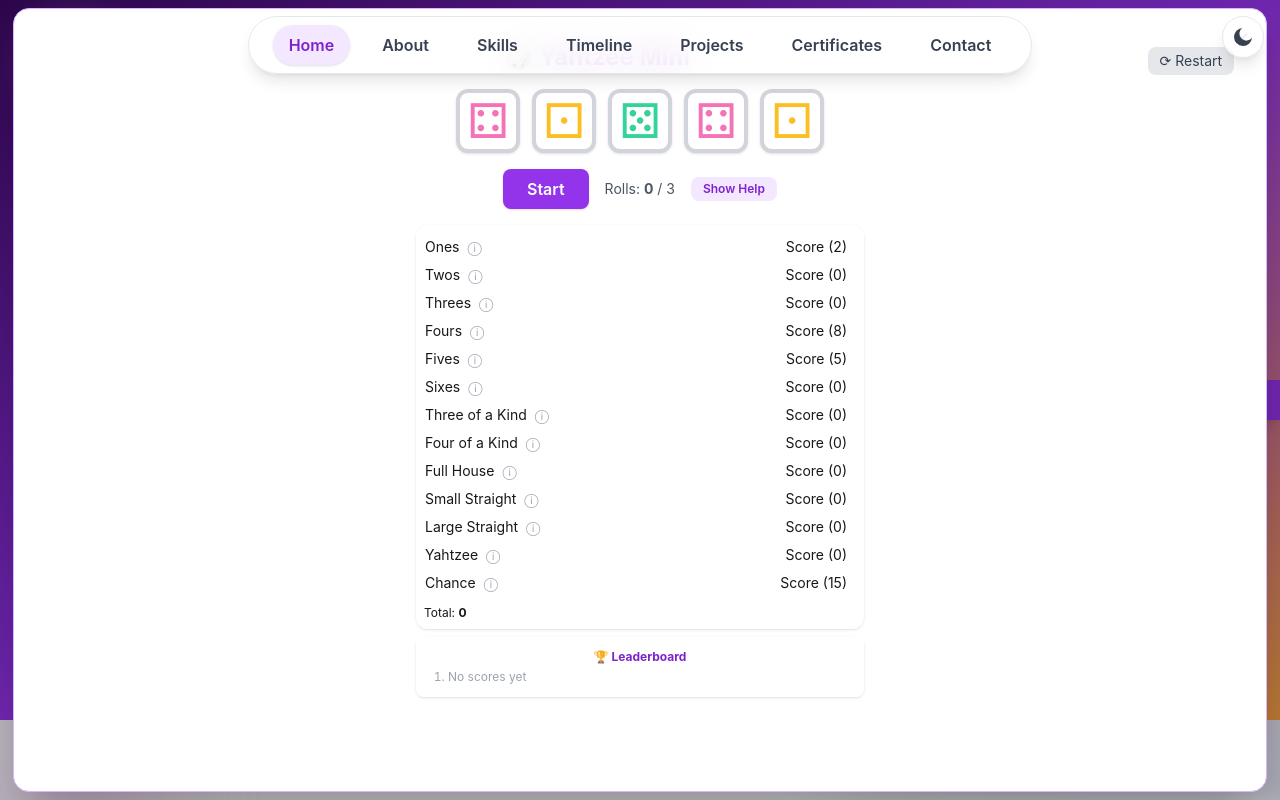
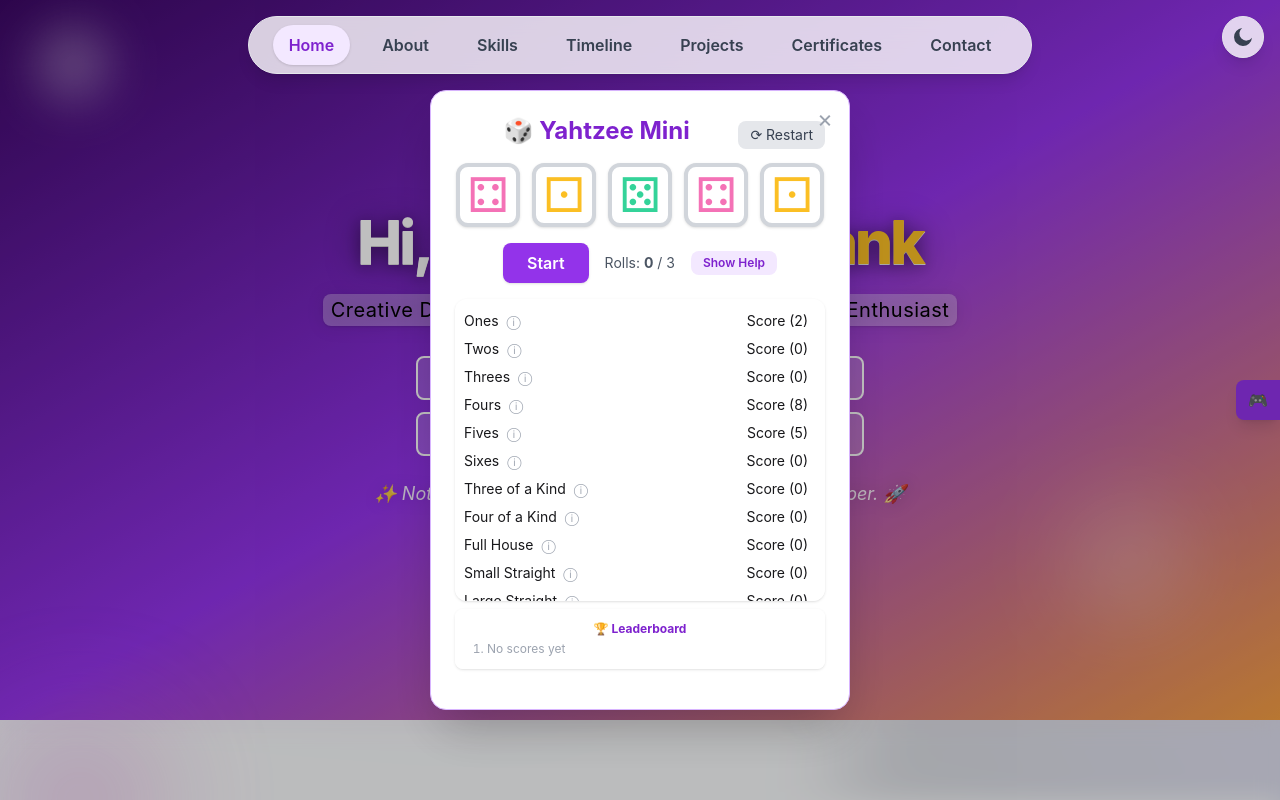
Before and after one commit to shashanksuri616/mypage, a React (Create React App) app in the folder frontend/: page / in a window 1280 px wide. Both pictures are taken after a click on the button "Open Game". Shown: the top 800 px of the page. Built offline with nearby package versions, Linux system fonts and the light colour scheme.

Commit message:
improved minigame

```diff
--- a/frontend/src/components/GameSideTab.js
+++ b/frontend/src/components/GameSideTab.js
@@ -1,10 +1,22 @@
 // GameSideTab.js
-import { useState } from "react";
+import { useState, useEffect } from "react"; // <-- Add useEffect import
 import { motion, AnimatePresence } from "framer-motion";
 import SimpleGame from "./SimpleGame";
 
 const GameSideTab = () => {
   const [open, setOpen] = useState(false);
+
+  // Prevent background scroll when game popup is open
+  useEffect(() => {
+    if (open) {
+      document.body.style.overflow = "hidden";
+    } else {
+      document.body.style.overflow = "";
+    }
+    return () => {
+      document.body.style.overflow = "";
+    };
+  }, [open]);
 
   return (
     <>
@@ -26,19 +38,20 @@
             initial={{ opacity: 0 }}
             animate={{ opacity: 1 }}
             exit={{ opacity: 0 }}
-            style={{ background: "rgba(0,0,0,0.25)" }}
+            style={{ background: "rgba(0,0,0,0.25)", touchAction: "none" }}
           >
             <motion.div
-              className="relative bg-white dark:bg-gray-900 rounded-2xl shadow-2xl p-2 xs:p-4 sm:p-8 border border-purple-300 flex flex-col items-center overflow-y-auto"
+              className="relative bg-white dark:bg-gray-900 rounded-2xl shadow-2xl border border-purple-300 flex flex-col items-center overflow-y-auto"
               style={{
-                width: "100vw",
-                maxWidth: "98vw",
-                height: "100vh",
-                maxHeight: "98vh",
+                width: "96vw",
+                maxWidth: "420px",
+                height: "96vh",
+                maxHeight: "620px",
                 margin: "0 auto",
                 boxSizing: "border-box",
                 overscrollBehavior: "contain",
-                WebkitOverflowScrolling: "touch", // Smooth scroll for iOS/Android
+                WebkitOverflowScrolling: "touch",
+                padding: "1.5rem",
               }}
               initial={{ scale: 0.92, y: 40 }}
               animate={{ scale: 1, y: 0 }}
```
